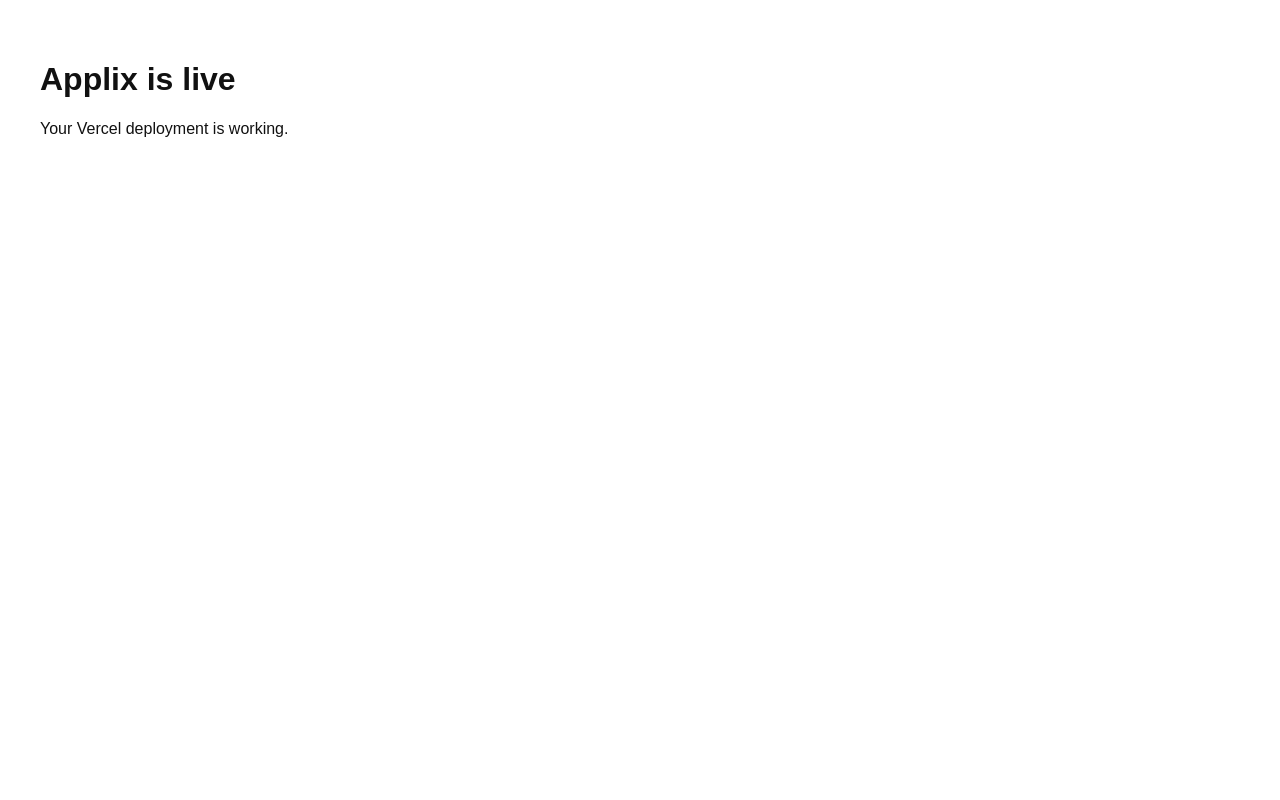
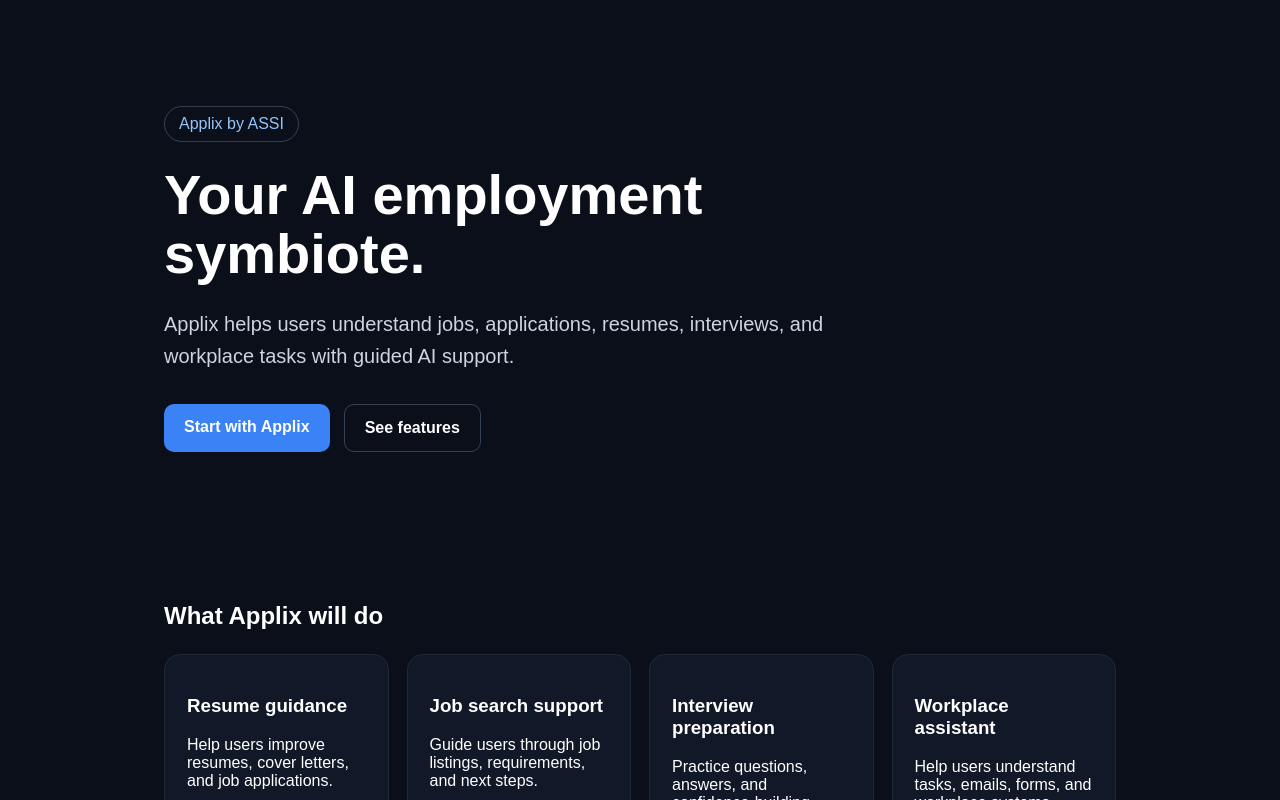
Before and after one commit to Calsie-ai/Calsie, a Next.js app in the folder frontend/: page / in a window 1280 px wide. Shown: the top 800 px of the page. Built offline with nearby package versions, Linux system fonts and the light colour scheme.

Commit message:
Update page.tsx

```diff
--- a/frontend/app/page.tsx
+++ b/frontend/app/page.tsx
@@ -1,8 +1,135 @@
 export default function HomePage() {
   return (
-    <main style={{ padding: "40px", fontFamily: "Arial, sans-serif" }}>
-      <h1>Applix is live</h1>
-      <p>Your Vercel deployment is working.</p>
+    <main style={styles.main}>
+      <section style={styles.hero}>
+        <p style={styles.badge}>Applix by ASSI</p>
+
+        <h1 style={styles.title}>
+          Your AI employment symbiote.
+        </h1>
+
+        <p style={styles.subtitle}>
+          Applix helps users understand jobs, applications, resumes,
+          interviews, and workplace tasks with guided AI support.
+        </p>
+
+        <div style={styles.buttons}>
+          <a href="#start" style={styles.primaryButton}>
+            Start with Applix
+          </a>
+          <a href="#features" style={styles.secondaryButton}>
+            See features
+          </a>
+        </div>
+      </section>
+
+      <section id="features" style={styles.section}>
+        <h2>What Applix will do</h2>
+
+        <div style={styles.grid}>
+          <div style={styles.card}>
+            <h3>Resume guidance</h3>
+            <p>Help users improve resumes, cover letters, and job applications.</p>
+          </div>
+
+          <div style={styles.card}>
+            <h3>Job search support</h3>
+            <p>Guide users through job listings, requirements, and next steps.</p>
+          </div>
+
+          <div style={styles.card}>
+            <h3>Interview preparation</h3>
+            <p>Practice questions, answers, and confidence-building support.</p>
+          </div>
+
+          <div style={styles.card}>
+            <h3>Workplace assistant</h3>
+            <p>Help users understand tasks, emails, forms, and workplace systems.</p>
+          </div>
+        </div>
+      </section>
+
+      <section id="start" style={styles.section}>
+        <h2>Early access</h2>
+        <p>
+          Applix is currently being built. This page confirms the deployment
+          pipeline is working and ready for the next product features.
+        </p>
+      </section>
     </main>
   );
 }
+
+const styles = {
+  main: {
+    minHeight: "100vh",
+    background: "#0b0f19",
+    color: "#ffffff",
+    fontFamily: "Arial, Helvetica, sans-serif",
+  },
+  hero: {
+    padding: "90px 24px",
+    maxWidth: "1000px",
+    margin: "0 auto",
+  },
+  badge: {
+    display: "inline-block",
+    padding: "8px 14px",
+    border: "1px solid #334155",
+    borderRadius: "999px",
+    color: "#93c5fd",
+    marginBottom: "24px",
+  },
+  title: {
+    fontSize: "56px",
+    lineHeight: "1.05",
+    margin: "0 0 24px",
+    maxWidth: "760px",
+  },
+  subtitle: {
+    fontSize: "20px",
+    lineHeight: "1.6",
+    color: "#cbd5e1",
+    maxWidth: "720px",
+  },
+  buttons: {
+    display: "flex",
+    gap: "14px",
+    marginTop: "32px",
+    flexWrap: "wrap" as const,
+  },
+  primaryButton: {
+    background: "#3b82f6",
+    color: "#ffffff",
+    padding: "14px 20px",
+    borderRadius: "10px",
+    textDecoration: "none",
+    fontWeight: "bold",
+  },
+  secondaryButton: {
+    background: "transparent",
+    color: "#ffffff",
+    padding: "14px 20px",
+    borderRadius: "10px",
+    textDecoration: "none",
+    border: "1px solid #334155",
+    fontWeight: "bold",
+  },
+  section: {
+    maxWidth: "1000px",
+    margin: "0 auto",
+    padding: "40px 24px",
+  },
+  grid: {
+    display: "grid",
+    gridTemplateColumns: "repeat(auto-fit, minmax(220px, 1fr))",
+    gap: "18px",
+    marginTop: "24px",
+  },
+  card: {
+    background: "#111827",
+    border: "1px solid #1f2937",
+    borderRadius: "16px",
+    padding: "22px",
+  },
+};
```
